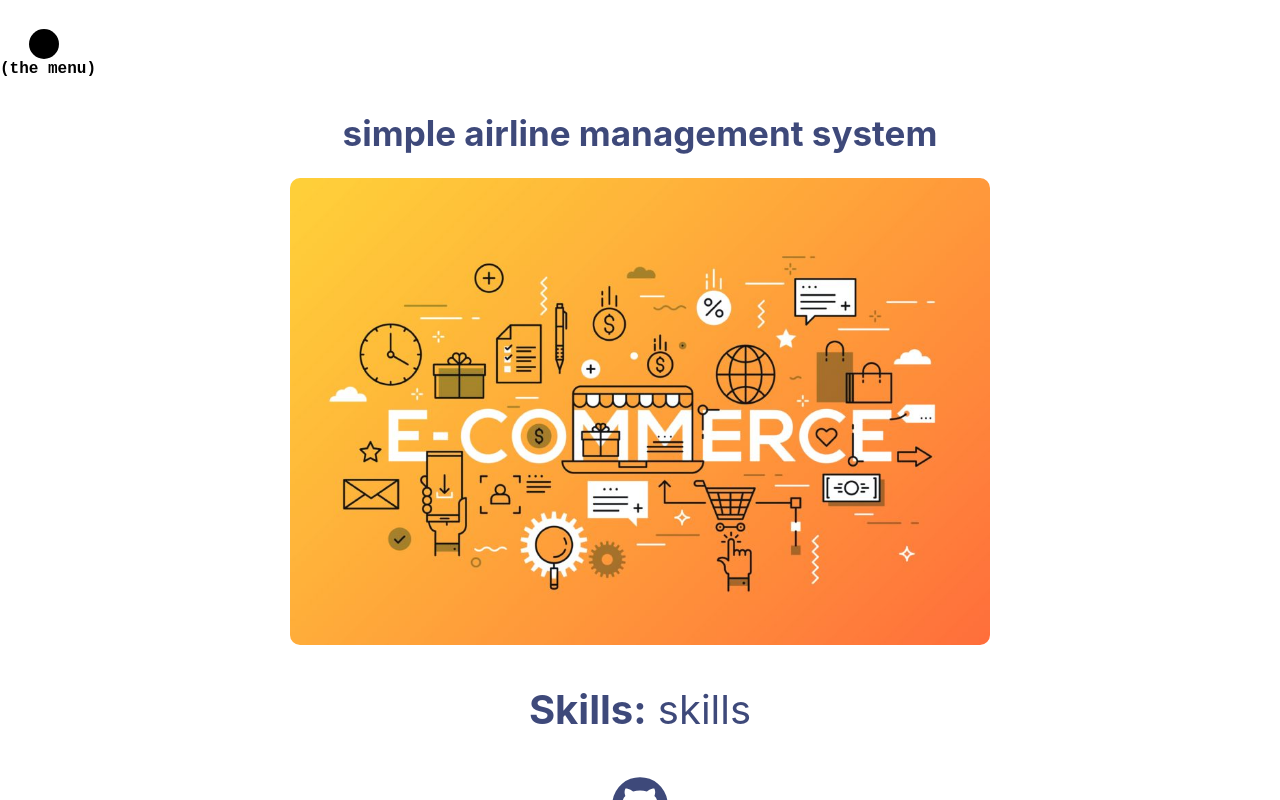
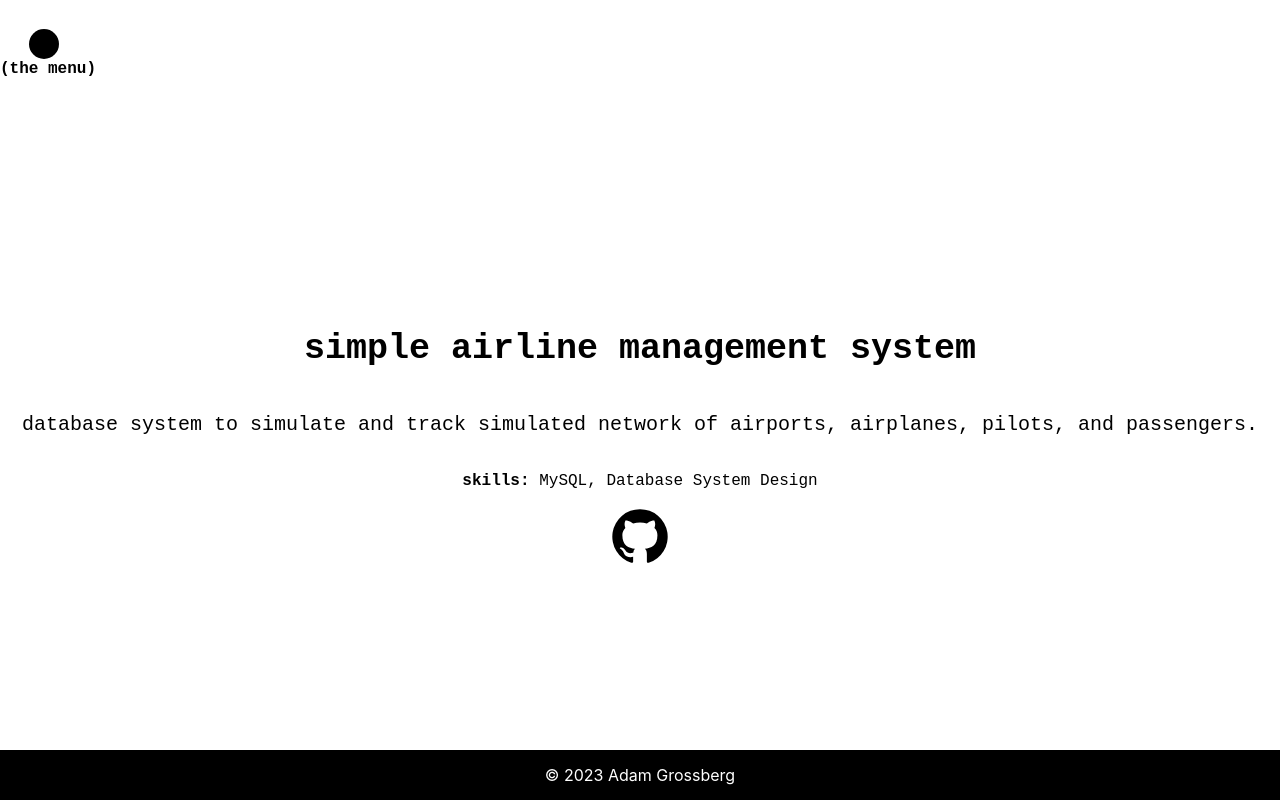
Before and after one commit to adamgrossberg/adamgrossberg.github.io, a React (Create React App) app in the folder portfolio-app/: page /projects/1 in a window 1280 px wide. Built offline with nearby package versions, Linux system fonts and the light colour scheme.

Commit message:
added project info

```diff
--- a/portfolio-app/src/App.css
+++ b/portfolio-app/src/App.css
@@ -1,15 +1,14 @@
 html, body {
-  height: 100%;
+  height: auto;
   overflow: hidden;
 }
 .App {
   width: 100vw;
-  overflow: hidden;
   height: 100%;
   max-height: 100vh;
   display: flex;
   flex-direction: column;
-  font-family: Arial, Helvetica, sans-serif;
+  font-family:'Courier New', Courier, monospace;
   background-color: white;
   padding: 0;
   margin: 0;
@@ -27,3 +26,17 @@ a {
 a:hover {
   opacity: 0.5;
 }
+
+::-webkit-scrollbar {
+  background-color: transparent;
+  width: 15px;
+}
+::-webkit-scrollbar-track {
+  background-color: transparent;
+}
+::-webkit-scrollbar-thumb {
+  border-radius: 20px;
+  border: 4px solid transparent;
+  background-color: rgba(0,0,0,0.2);
+  background-clip: content-box;
+}
--- a/portfolio-app/src/components/Navbar.js
+++ b/portfolio-app/src/components/Navbar.js
@@ -10,6 +10,11 @@ function Navbar() {
 
     useEffect(() => {
         setExpandNavbar(false);
+        if (location.pathname === '/') {
+            document.documentElement.style.overflow = 'hidden';
+        } else {
+            document.documentElement.style.overflow = 'auto';
+        }
     }, [location])
 
     const handleMouseEvent = (e) => {
--- a/portfolio-app/src/helpers/ProjectList.js
+++ b/portfolio-app/src/helpers/ProjectList.js
@@ -3,15 +3,17 @@ import proj2 from '../assets/proj2.jpg'
 
 export const ProjectList = [
     {
-        name: 'ultimate slackbot',
+        name: 'team slackbot',
+        description: 'slack app to increase productivity, motivation, and accountability of sports teams.',
         image: proj1,
-        skills: "skills",
+        skills: "Python, MongoDB, Slack API",
         github: "https://github.com/adamgrossberg/ultimate-slackbot"
     },
     {
         name: 'simple airline management system',
+        description: 'database system to simulate and track simulated network of airports, airplanes, pilots, and passengers.',
         image: proj2,
-        skills: "skills",
+        skills: "MySQL, Database System Design",
         github: "https://github.com/adamgrossberg/simple-airline-management-system"
     }
 ]
--- a/portfolio-app/src/pages/ProjectDisplay.js
+++ b/portfolio-app/src/pages/ProjectDisplay.js
@@ -9,9 +9,9 @@ function ProjectDisplay() {
     const project = ProjectList[id]
     return <div className='project'>
         <h1> {project.name} </h1>
-        <img src={project.image} />
+        <p className='description'>{project.description}</p>
         <p>
-            <b>Skills:</b> {project.skills}
+            <b>skills:</b> {project.skills}
         </p>
         <a href={project.github} target="blank"><GithubIcon /></a>
     </div>
--- a/portfolio-app/src/styles/ProjectDisplay.css
+++ b/portfolio-app/src/styles/ProjectDisplay.css
@@ -1,15 +1,21 @@
 .project {
   width: 100%;
-  height: calc(100vh - 100px);
+  min-height: calc(100vh - 150px);
   display: flex;
   justify-content: center;
   align-items: center;
   flex-direction: column;
+  font-family: 'Courier New', Courier, monospace;
+  color: black;
+  text-align: center;
+}
+
+.description {
+  font-size: 20px;
 }
 
 .project h1 {
   margin-top: 50px;
-  color: #3e497a;
   font-size: 35px;
 }
 .project img {
@@ -17,12 +23,7 @@
   border-radius: 10px;
 }
 
-.project p {
-  font-size: 40px;
-  color: #3e497a;
-}
-
 .project svg {
   font-size: 60px;
-  color: #3e497a;
+  color: black;
 }
--- a/portfolio-app/src/styles/Projects.css
+++ b/portfolio-app/src/styles/Projects.css
@@ -1,6 +1,6 @@
 .projects {
     width: 100%;
-    min-height: calc(100vh - 150px);
+    height: calc(100vh - 150px);
     display: flex;
     justify-content: center;
     align-items: center;
@@ -17,6 +17,8 @@
   .projectList {
     width: 70vw;
     height: auto;
+    overflow-y: scroll;
+    overflow-x: hidden;
     display: grid;
     grid-template-columns: 1fr 1fr 1fr;
     place-items: center;
```
